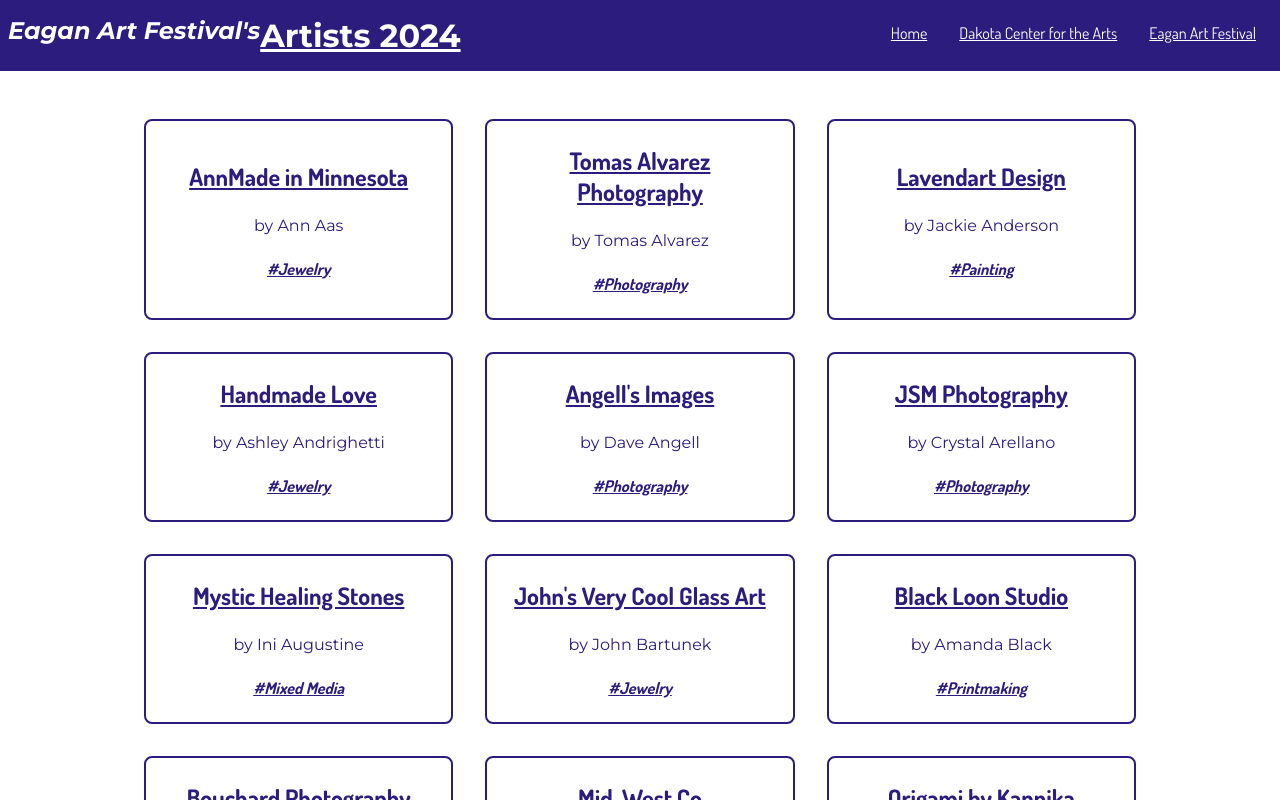
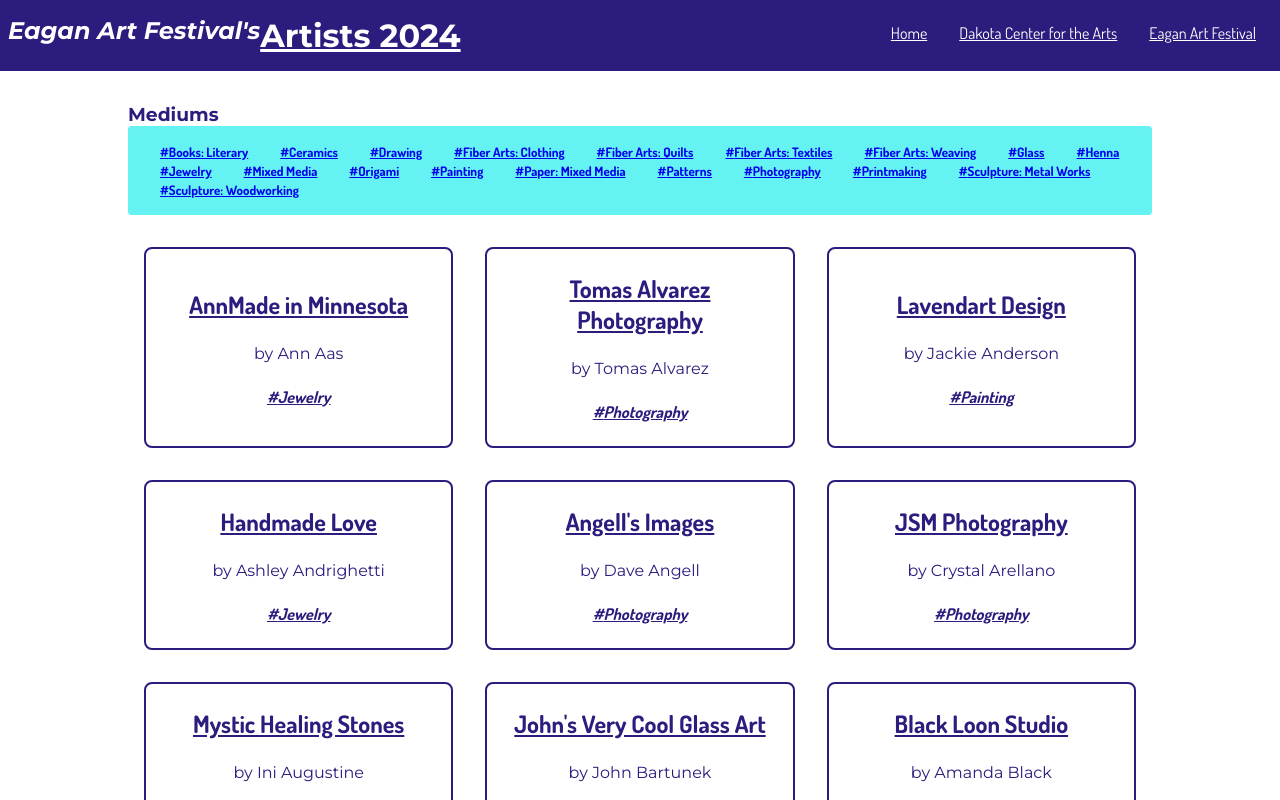
Before and after one commit to cm-fredricksen/eaf_artists_2024, a SvelteKit app: page / in a window 1280 px wide. Shown: the top 800 px of the page. Built offline with nearby package versions, Linux system fonts and the light colour scheme.

Commit message:
add Cloud component/tags && add to home page

```diff
--- /dev/null
+++ b/src/lib/components/Cloud.svelte
@@ -0,0 +1,51 @@
+<script>
+	import { artists } from '../../routes/artists';
+	/**
+	 * @type {string[]}
+	 */
+	let medList = [];
+
+	artists.forEach((artist) => {
+		medList.push(artist.Medium);
+		return medList;
+	});
+
+	const mediumList = [...new Set(medList)];
+</script>
+
+<div class="container">
+	<h3>Mediums</h3>
+	<div class="list_box">
+		{#each mediumList.sort() as medium}
+			<div class="card">
+				<p>
+					<a href="/medium/{medium}">#{medium}</a>
+				</p>
+			</div>
+		{/each}
+	</div>
+</div>
+
+<style>
+	.container {
+		display: grid;
+	}
+	.list_box {
+		display: flex;
+		flex-wrap: wrap;
+		background-color: var(--clr-blue);
+		padding: 1rem;
+		margin-bottom: 1rem;
+		border-radius: 0.25rem;
+	}
+	a {
+		font-weight: bold;
+		font-size: small;
+		margin: 1rem;
+		font-family: var(--font-accent);
+	}
+	a:hover {
+		color: white;
+		background-color: var(--clr-purple);
+	}
+</style>
--- a/src/routes/+page.svelte
+++ b/src/routes/+page.svelte
@@ -1,5 +1,6 @@
 <script>
 	import Card from '$lib/components/Card.svelte';
+	import Cloud from '$lib/components/Cloud.svelte';
 
 	export let data;
 	// console.log(data);
@@ -8,6 +9,8 @@
 <svelte:head>
 	<title>EAF 2024 | Artists</title>
 </svelte:head>
+
+<Cloud />
 
 <div class="container">
 	{#each data.summaries as { website, businessName, firstName, lastName, medium }}
```
